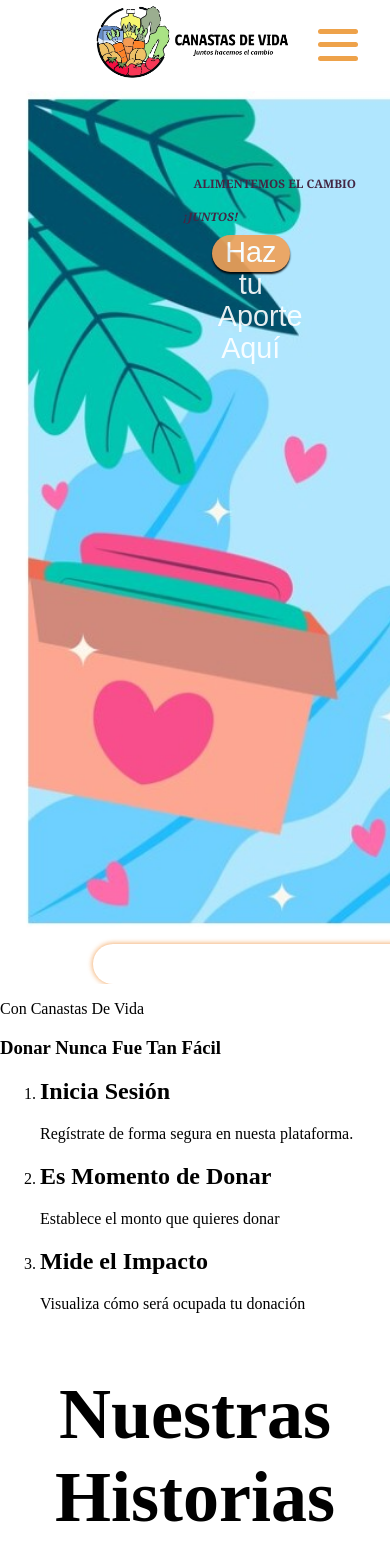
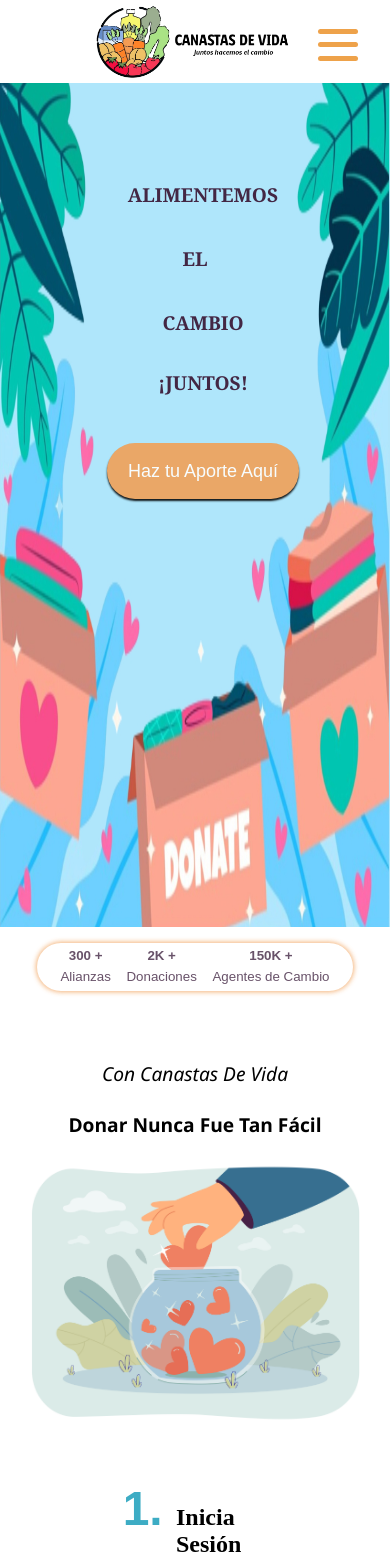
Before and after one commit to GenerationGrupo6/Proyecto-integrador-rework, a React (Vite) app: page / in a window 390 px wide. Shown: the top 1568 px of the page. Built offline with nearby package versions, Linux system fonts and the light colour scheme; a web font is replaced by a local one.

Commit message:
responsive parte de la luna

```diff
--- a/src/App.css
+++ b/src/App.css
@@ -17,5 +17,5 @@ body {
 main {
   width: 100%;
   height: 100%;
-  overflow-y: auto;
+  justify-content: right;
 }
--- a/src/Component/DonationButton/DonationButton.css
+++ b/src/Component/DonationButton/DonationButton.css
@@ -1,19 +1,19 @@
 .Donation-Button {
   border-radius: 50px;
-  height: 2.3rem;
   background-color: #f1a057;
   cursor: pointer;
   user-select: none;
   color: white;
-  width: 20vw;
+  font-size: 1.125rem;
   opacity: 0.9;
-  font-size: 1.8rem;
   font-family: Arial;
   font-style: bold;
   border: none;
   box-shadow: 0px 2px 2px 0px black;
-  line-height: 2rem;
-  margin-right: 5rem;
+  height: fit-content;
+  margin-top: 2rem;
+  min-height: 3.5rem;
+  min-width: 12rem;
 }
 
 .Donation-Button:hover {
--- a/src/Component/Home/Home.css
+++ b/src/Component/Home/Home.css
@@ -1,166 +1,117 @@
-/* .part2Config {
+.First-Container-Home-Page {
+  display: flex;
+}
+.Ilustration-Section-Home-Page {
+  background-image: url("../../assets/ImagenFinal.jpg");
+  background-repeat: no-repeat;
+  background-size: 100% 100%;
+  min-width: 100vw;
+  height: 100vh;
+  max-height: 100%;
+}
+
+.Body-Home-Page {
+  display: flex;
+  flex-direction: column;
+  align-items: center;
+}
+
+.Header-Home-Page {
+  margin-left: 1rem;
+  margin-top: 5rem;
+  display: flex;
+  flex-direction: column;
+  line-height: 2vh;
+  align-items: center;
+  justify-content: center;
+}
+.We-Feed-The-Change {
+  text-align: center;
+  font-size: max(3vw, 1.2rem);
+  color: #432744;
+  line-height: 3vh;
+  font-family: Georgia, "Times New Roman", Times, serif;
+}
+.space {
+  margin-right: 1rem;
+}
+.together {
+  display: flex;
+  flex-wrap: wrap;
+  justify-content: center;
+  width: 30%;
+}
+
+/* css home2 */
+
+.part2Config {
   display: flex;
   flex-direction: column;
   align-items: center;
   height: 100vh;
 }
-.Infortation-Cloud-Section-Home-Page {
-  height: 10vh;
-  padding: 0;
-  margin: 3vh;
-}
 
-.Steps-Donation-Section-Home-Page {
+.hero-section-viñetas {
   display: flex;
   flex-direction: column;
   height: 50vh;
-  margin: 5vh;
 }
 
-.Steps-Donation-Fist-Division-Home-Page {
+.first-article-hero-section {
   display: flex;
-  justify-content: left;
   margin-top: 5vh;
-
 }
 
-.HeadersSpace-Steps-Donation-Home-Page {
-  margin: 1vh;
-  padding-left: 6vh;
+.header-hero-section-viñetas {
+  display: flex;
+  flex-direction: row;
   line-height: 1.5vh;
+  flex-wrap: wrap;
 }
 
-.Follow-Instructions-Donation-Home-Page {
-  font-size: 4vh;
+/* texto1 */
+.header-p-hero {
+  font-size: max(2vw, 1.2rem);
+  text-align: center;
+  width: 100%;
   font-family: "Segoe UI", Tahoma, Geneva, Verdana, sans-serif;
   font-style: italic;
-  width: bold;
+}
+/* texto2 */
+
+.header-h1-hero {
+  text-align: center;
+  width: 100%;
+  font-size: max(2vw, 1.2rem);
+  font-family: "Segoe UI", Tahoma, Geneva, Verdana, sans-serif;
+}
+/* image dinero */
+
+.Money-Image {
+  width: 40vw;
+}
+.figure-money {
+  width: 100%;
+  display: flex;
+  justify-content: right;
 }
 
-.Title-Steps-Donation-Home-Page {
-  font-size: 6vh;
-  font-family: "Segoe UI", Tahoma, Geneva, Verdana, sans-serif;
+.supremo {
+  margin-bottom: 20rem;
 }
 
-.Steps-Donation-Second-Division-Home-Page {
-  margin-top: 0vh;
-}
-.Steps-Donation-List-Home-Page {
-  display: grid;
-  grid-gap: 15vh;
-  grid-template-columns: repeat(3, minmax(0, 1fr));
-  justify-content: left;
-  margin-left: 10vh;
-  margin-top: 0vh;
+/* 3 puntos de informacion */
 
-}
-
-
-li::marker{
-  color: #3dacc4 ;
-  font-family: sans-serif;
-  font-weight: bold;
-  font-size: 10vh;
-
-}
-
-.Money-Image-Steps-Donation-Home-Page{
-  background-image: url("/src/assets/Money-Donation.jpg");
-  background-size: contain;
-  background-repeat: no-repeat;
-  height: 40vh;
-  text-align:center;
-  width:60vh;
-  margin-left: 20vh;
-  margin-top: 10vh;
-
-} */
-
-.First-Container-Home-Page {
-  display: flex;
-}
-.Body-Home-Page {
-  overflow: hidden;
-  display: flex;
-  flex-direction: column;
-}
-
-.Ilustration-Section-Home-Page {
-  display: flex;
-  background-image: url("../../assets/try.jpg");
-  background-repeat: no-repeat;
-  background-size: cover;
-  margin: 1vh;
-  height: 100vh;
-  justify-content: flex-end;
-  width: 100vw;
-  text-align: right;
-}
-.Header-Home-Page {
-  display: flex;
-  flex-direction: column;
-  line-height: 2vh;
-  align-items: center;
-}
-.We-Feed-The-Change {
-  font-size: 3vw;
-  color: #432744;
-  margin-top: 5rem;
-  line-height: 3vh;
-  margin-right: 2rem;
-  font-family: Georgia, "Times New Roman", Times, serif;
-}
-.Together {
-  margin-top: 0vh;
-  margin-right: 10rem;
-  font-size: 3vw;
-  font-style: italic;
-  font-weight: bold;
-  color: #432744;
-  font-family: Georgia, "Times New Roman", Times, serif;
-}
-/*
-@media (max-width: 1600px) {
-  .Ilustration-Section-Home-Page {
-    height: 80vh;
+@media (max-width: 480px) {
+  .Money-Image {
+    width: 100vw;
   }
-  .Together {
-    font-size: 2vw;
+  .figure-money {
+    width: 100%;
+    display: flex;
+    justify-content: center;
   }
-  .We-Feed-The-Change {
-    font-size: 2vw;
+  .supremo {
+    margin-bottom: 1rem;
   }
 }
-@media (max-width: 1200px) {
-  .Ilustration-Section-Home-Page {
-    height: 60vh;
-  }
-  .Together {
-    font-size: 2vw;
-  }
-  .We-Feed-The-Change {
-    font-size: 2vw;
-  }
-}
-@media (max-width: 768px) {
-  .Ilustration-Section-Home-Page {
-    height: 40vh;
-  }
-  .Together {
-    font-size: 2vw;
-  }
-  .We-Feed-The-Change {
-    font-size: 2vw;
-  }
-}
-@media (max-width: 480px) {
-  .Ilustration-Section-Home-Page {
-    height: 20vh;
-  }
-  .Together {
-    font-size: 2vw;
-  }
-  .We-Feed-The-Change {
-    font-size: 2vw;
-  }
-} */
--- a/src/Component/Home/Home.jsx
+++ b/src/Component/Home/Home.jsx
@@ -8,8 +8,12 @@ function Home() {
       <main className="Body-Home-Page">
         <section className="Ilustration-Section-Home-Page">
           <header className="Header-Home-Page">
-            <h3 className="We-Feed-The-Change"> ALIMENTEMOS EL CAMBIO</h3>
-            <h2 className="Together">¡JUNTOS!</h2>
+            <div className="together">
+              <h3 className="We-Feed-The-Change">ALIMENTEMOS</h3>
+              <h3 className="We-Feed-The-Change space">EL</h3>
+              <h3 className="We-Feed-The-Change ">CAMBIO</h3>
+            </div>
+            <h2 className="We-Feed-The-Change">¡JUNTOS!</h2>
             <DonationButton />
           </header>
         </section>
--- a/src/Component/Home/Home2.jsx
+++ b/src/Component/Home/Home2.jsx
@@ -1,59 +1,20 @@
-
 import "./Home.css";
+import Moneyimg from "../../assets/Money-Donation.jpg";
 
 export const Home2 = () => {
   return (
-    <div className="part2Config">
-        <section className="Steps-Donation-Section-Home-Page">
-            <article className="Steps-Donation-Fist-Division-Home-Page">
-                <header className="HeadersSpace-Steps-Donation-Home-Page">
-                <p className="Follow-Instructions-Donation-Home-Page">
-                    Con Canastas De Vida
-                </p>
-                <h1 className="Title-Steps-Donation-Home-Page">
-                    Donar Nunca Fue Tan Fácil
-                </h1>
-                </header>
-                <figure className="Money-Image-Steps-Donation-Home-Page"></figure>
-            </article>
-            <article className="Steps-Donation-Second-Division-Home-Page">
-                <ol className="Steps-Donation-List-Home-Page">
-                <li className="Steps-Donation-FirstStep-Home-Page">
-                    <div className="Steps-Donation-FirstStep-Number-Home-Page"></div>
-                    <div className="Steps-Donation-FirstStep-Text-Space-Home-Page">
-                    <h2 className="Steps-Donation-FirstStep-Title-Home-Page">
-                        Inicia Sesión{" "}
-                    </h2>
-                    <p className="Steps-Donation-FirstStep-Text-Home-Page">
-                        Regístrate de forma segura en nuesta plataforma.
-                    </p>
-                    </div>
-                </li>
-                <li className="Steps-Donation-SecondStep-Home-Page">
-                    <div className="Steps-DOnation-SecondStep-Number-Home-Page"></div>
-                    <div className="Steps-Donation-SecondStep-Text-Space-Home-Page">
-                    <h2 className="Steps-Donation-SecondStep-Title-Home-Page">
-                        Es Momento de Donar
-                    </h2>
-                    <p className="Steps-Donation-SecondStep-Text-Home-Page">
-                        Establece el monto que quieres donar
-                    </p>
-                    </div>
-                </li>
-                <li className="Steps-Donation-ThirdStep-Home-Page">
-                    <div className="Steps-DOnation-ThirdStep-Number-Home-Page"></div>
-                    <div className="Steps-Donation-ThirdStep-Text-Space-Home-Page">
-                    <h2 className="Steps-Donation-ThirdStep-Title-Home-Page">
-                        Mide el Impacto
-                    </h2>
-                    <p className="Steps-Donation-ThirdStep-Text-Home-Page">
-                        Visualiza cómo será ocupada tu donación
-                    </p>
-                    </div>
-                </li>
-                </ol>
-            </article>
-        </section>
+    <div className="supremo">
+      <section className="hero-section-viñetas">
+        <article className="first-article-hero-section">
+          <header className="header-hero-section-viñetas">
+            <p className="header-p-hero">Con Canastas De Vida</p>
+            <h1 className="header-h1-hero">Donar Nunca Fue Tan Fácil</h1>
+            <div className="figure-money">
+              <img src={Moneyimg} className="Money-Image" />
+            </div>
+          </header>
+        </article>
+      </section>
     </div>
-  )
-}
+  );
+};
--- a/src/Component/InformationCloud/InformationCloud.css
+++ b/src/Component/InformationCloud/InformationCloud.css
@@ -1,29 +1,30 @@
 .Information-Button {
-  border-radius: 100px;
-  height: 40px;
-  background-color: white;
+  margin-top: 1rem;
+  margin-bottom: 1rem;
+  border-radius: 7rem;
+  height: 3rem;
+
   user-select: none;
   opacity: 0.8;
-  width: 180vh;
+  max-width: 100%;
+  border: #f1a057;
+  background-color: white;
   font-family: Arial;
-  border: #f1a057;
   color: #432744;
   box-shadow: 0px 0px 5px 1px #f1a057;
   display: flex;
   justify-content: center;
   align-items: center;
-  margin-left: 11vh;
-  grid: 10vh;
 }
 
 .Text-Information-Button {
   margin: 10px;
-  line-height: 3vh;
+  line-height: 1.3rem;
   display: flex;
   justify-content: space-around;
 }
 
-.Text-one{
- padding-left: 5vw;
- padding-right: 5vw;
+.Text-one {
+  padding-left: 2vw;
+  padding-right: 2vw;
 }
--- a/src/Component/NavBar/NavBar.css
+++ b/src/Component/NavBar/NavBar.css
@@ -2,7 +2,7 @@
   background-color: var(--color-secundario-B);
 }
 .NavConfig {
-  background-color: ;
+  background-color: white;
   width: 100vw;
   top: 0;
   position: sticky;
--- a/src/Component/SectionCards/SectionCards.jsx
+++ b/src/Component/SectionCards/SectionCards.jsx
@@ -9,6 +9,22 @@ import { Link } from "react-router-dom";
 function SectionCards(props) {
   return (
     <>
+      <section className="Section-home3">
+        <ol>
+          <li>
+            <h2>Inicia Sesión</h2>
+            <p>Regístrate de forma segura en nuestra plataforma.</p>
+          </li>
+          <li>
+            <h2>Es Momento de Donar</h2>
+            <p>Establece el monto que quieres donar</p>
+          </li>
+          <li>
+            <h2>Mide el Impacto</h2>
+            <p>Visualiza cómo será ocupada tu donación</p>
+          </li>
+        </ol>
+      </section>
       <header className="header-section-cards">
         <h2 className="header-cards-h2">{props.header}</h2>
       </header>
--- a/src/Pages/Inicio/Inicio.jsx
+++ b/src/Pages/Inicio/Inicio.jsx
@@ -6,8 +6,8 @@ import { Home2 } from "../../Component/Home/Home2.jsx";
 function Inicio() {
   return (
     <>
-      <Home/>
-      <Home2/>
+      <Home />
+      <Home2 />
       <SectionCards header="Nuestras Historias" />
     </>
   );
```
Also changed, not shown: src/Component/SectionCards/SectionCards.css (+40 -0 lines), src/assets/ImagenFinal.jpg (added).
